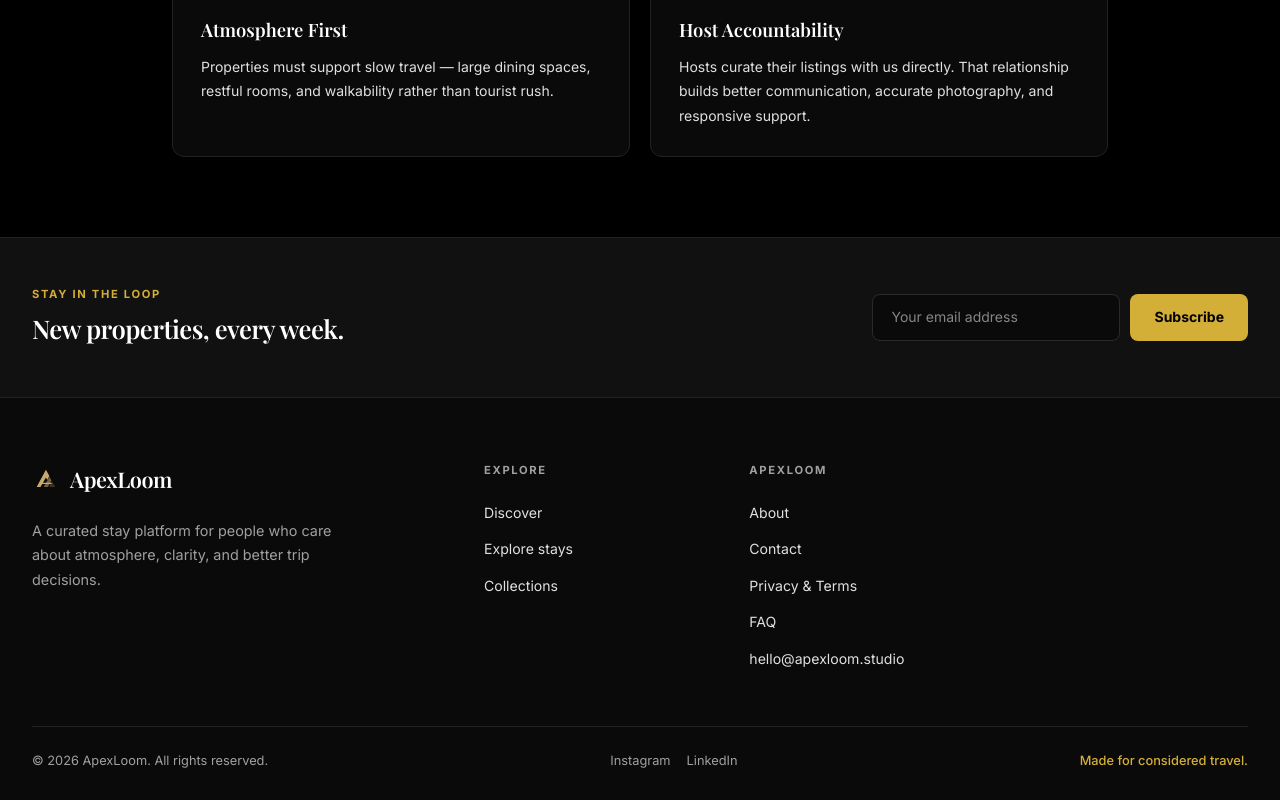
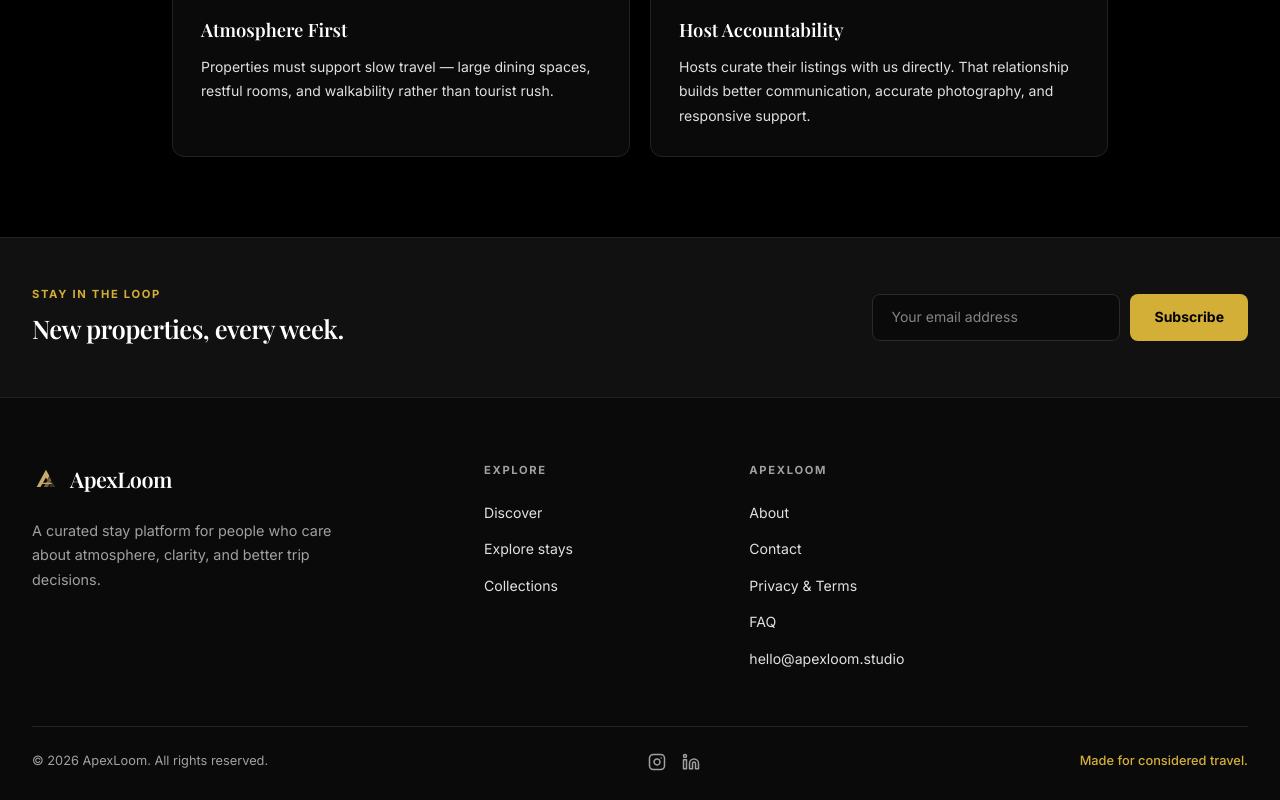
Before and after one commit to iMoloy/apexloom, a Next.js app: page /about in a window 1280 px wide. Shown: the part 1307-2107 px from the top of the page. Built offline with nearby package versions, Linux system fonts and the light colour scheme; no server answers.

Commit message:
style: replace footer text social links with lucide icons

```diff
--- a/src/components/layout/Footer.tsx
+++ b/src/components/layout/Footer.tsx
@@ -1,5 +1,6 @@
 import Link from "next/link";
 import { BrandLogo } from "@/components/brand/BrandLogo";
+import { Instagram, Linkedin } from "lucide-react";
 
 export function Footer() {
   return (
@@ -80,9 +81,13 @@ export function Footer() {
         </div>
         <div className="footer-bottom">
           <span>© {new Date().getFullYear()} ApexLoom. All rights reserved.</span>
-          <div style={{ display: "flex", gap: 16 }}>
-            <a href="https://www.instagram.com" target="_blank" rel="noreferrer">Instagram</a>
-            <a href="https://www.linkedin.com" target="_blank" rel="noreferrer">LinkedIn</a>
+          <div style={{ display: "flex", gap: 16, alignItems: "center" }}>
+            <a href="https://www.instagram.com" target="_blank" rel="noreferrer" aria-label="Instagram">
+              <Instagram size={18} />
+            </a>
+            <a href="https://www.linkedin.com" target="_blank" rel="noreferrer" aria-label="LinkedIn">
+              <Linkedin size={18} />
+            </a>
           </div>
           <span style={{ color: "var(--gold)", fontWeight: 500 }}>Made for considered travel.</span>
         </div>
```
